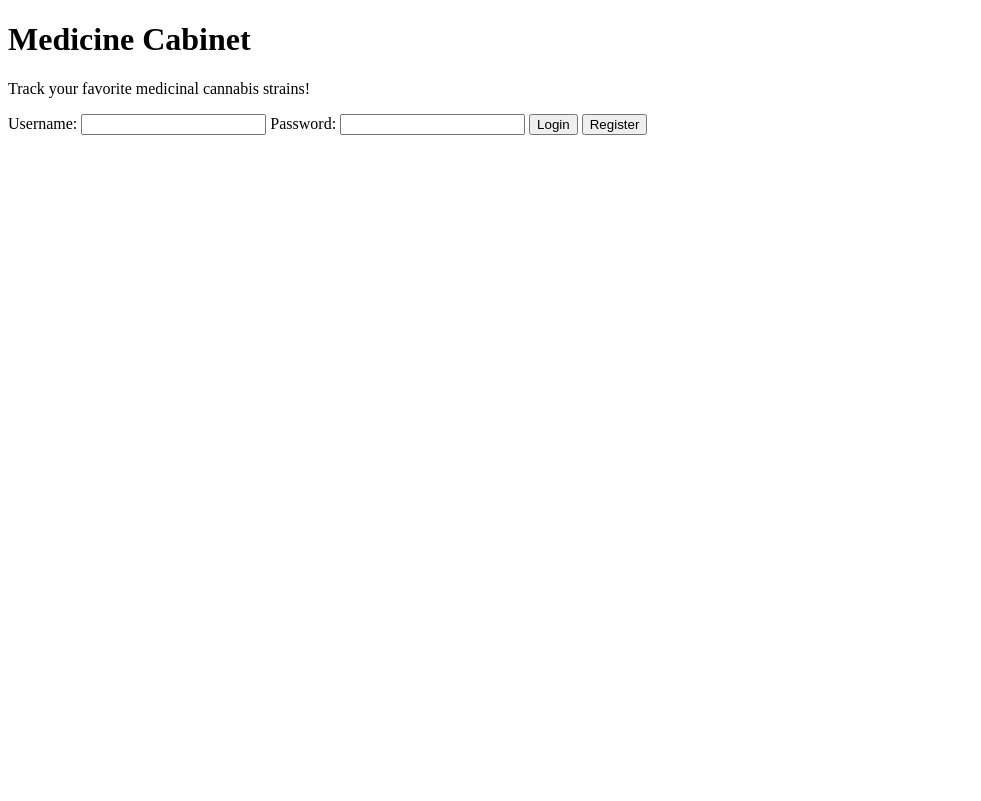
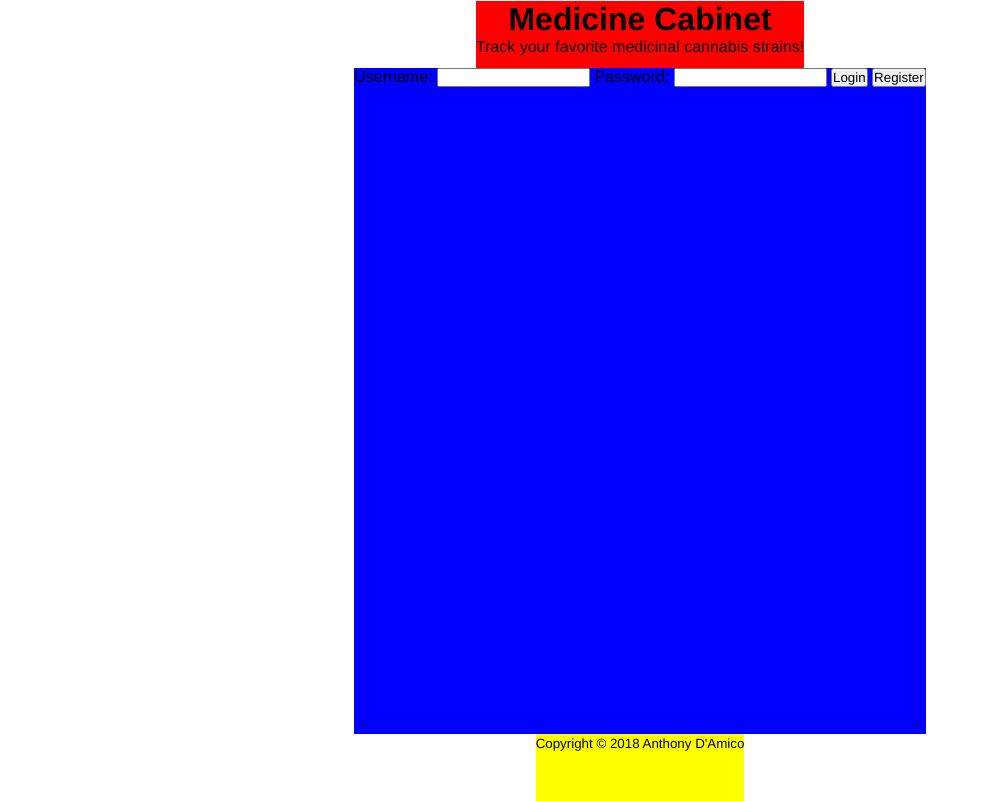
Before and after one commit to miamiyankee13/medicine-cabinet, a website: page public/index.html in a window 1280 px wide. Shown: the whole page, without its empty margins (0-981 px from the left). Drawn offline with nearby package versions, Linux system fonts and the light colour scheme.

Commit message:
initial flexbox layout

```diff
--- a/public/index.html
+++ b/public/index.html
@@ -10,8 +10,7 @@
 <body>
 <div class="flex-container">
 
-  <div class="flex-top">
-    <header role="banner">
+    <header role="banner" class="flex-header">
       <h1>Medicine Cabinet</h1>
       <p>Track your favorite medicinal cannabis strains!</p>
       <nav role="navigation" class="js-nav" aria-live="assertive" hidden>
@@ -23,11 +22,9 @@
       </nav>
       <p class="js-message" aria-live="assertive" hidden></p>
     </header>
-  </div>
 
-  <div class="flex-bottom">
 
-    <main role="main">
+    <main role="main" class="flex-main">
       <section role="region" class="js-login" aria-live="assertive" hidden>
         <form>
           <label for="username">Username:</label>
@@ -98,11 +95,11 @@
 
     </main>
 
-    <footer role="contentinfo">
-
+    <footer role="contentinfo" class="flex-footer">
+        <p><small>Copyright &copy; 2018 Anthony D'Amico</small></p>
     </footer>
 
-  </div>
+
 </div>
   <script type ="text/javascript" src="https://code.jquery.com/jquery-3.3.1.min.js"></script>
   <script type ="text/javascript" src="client.js"></script>
--- a/public/main.css
+++ b/public/main.css
@@ -0,0 +1,37 @@
+/* custom CSS reset */
+* {
+    margin: 0;
+    padding: 0;
+    box-sizing: border-box;
+    font-family: Helvetica, Arial, sans-serif;
+}
+
+/* allows flex container to stretch entire page*/
+html, body {
+    height: 100%;
+}
+
+.flex-container {
+    display: flex;
+    flex-direction: column;
+    align-items: center;
+    height: 100%;
+    margin: 1px;
+}
+
+.flex-header {
+    background-color: red;
+    flex: 1;
+    text-align: center;
+}
+
+.flex-main {
+    background-color: blue;
+    flex: 10;
+    text-align: center;
+}
+
+.flex-footer {
+    background-color: yellow;
+    flex: 1;
+}
```
